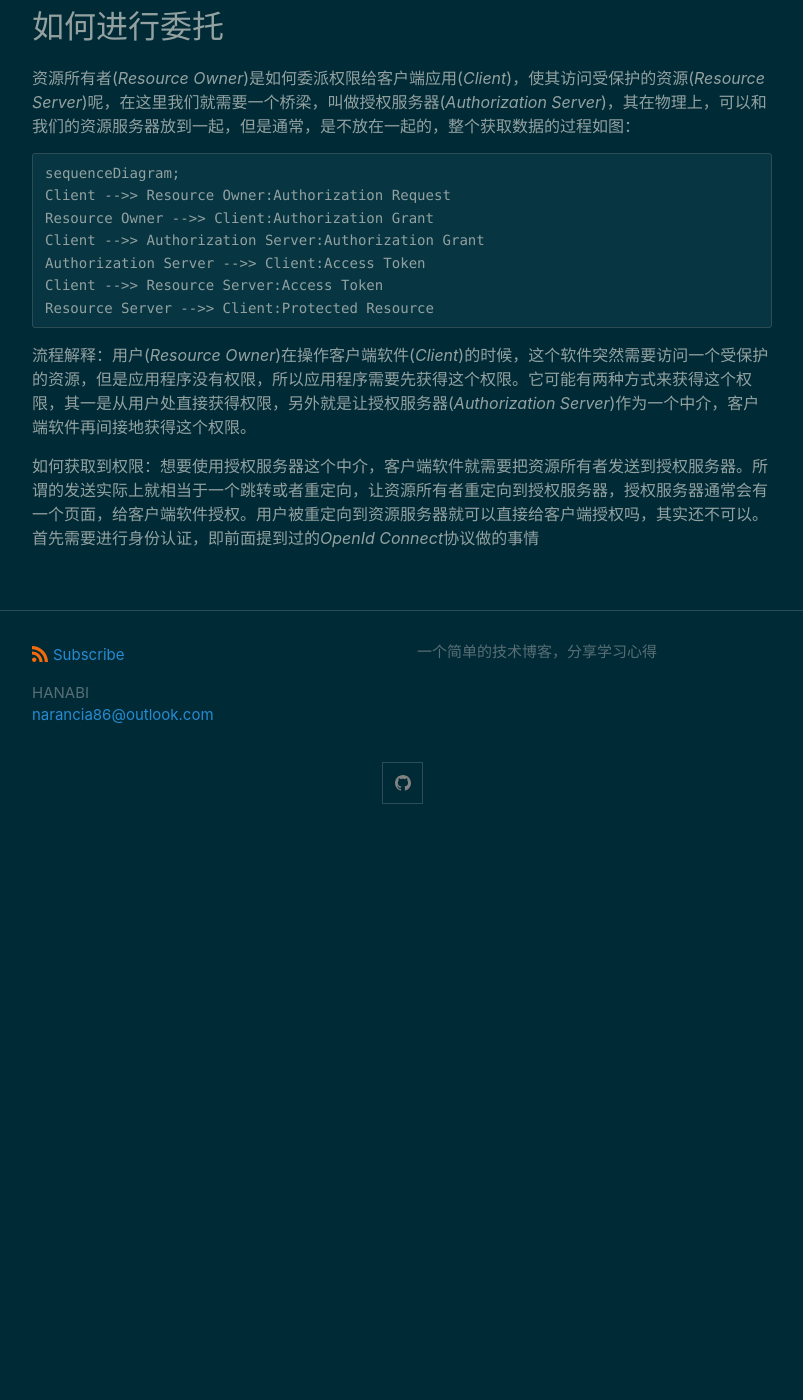
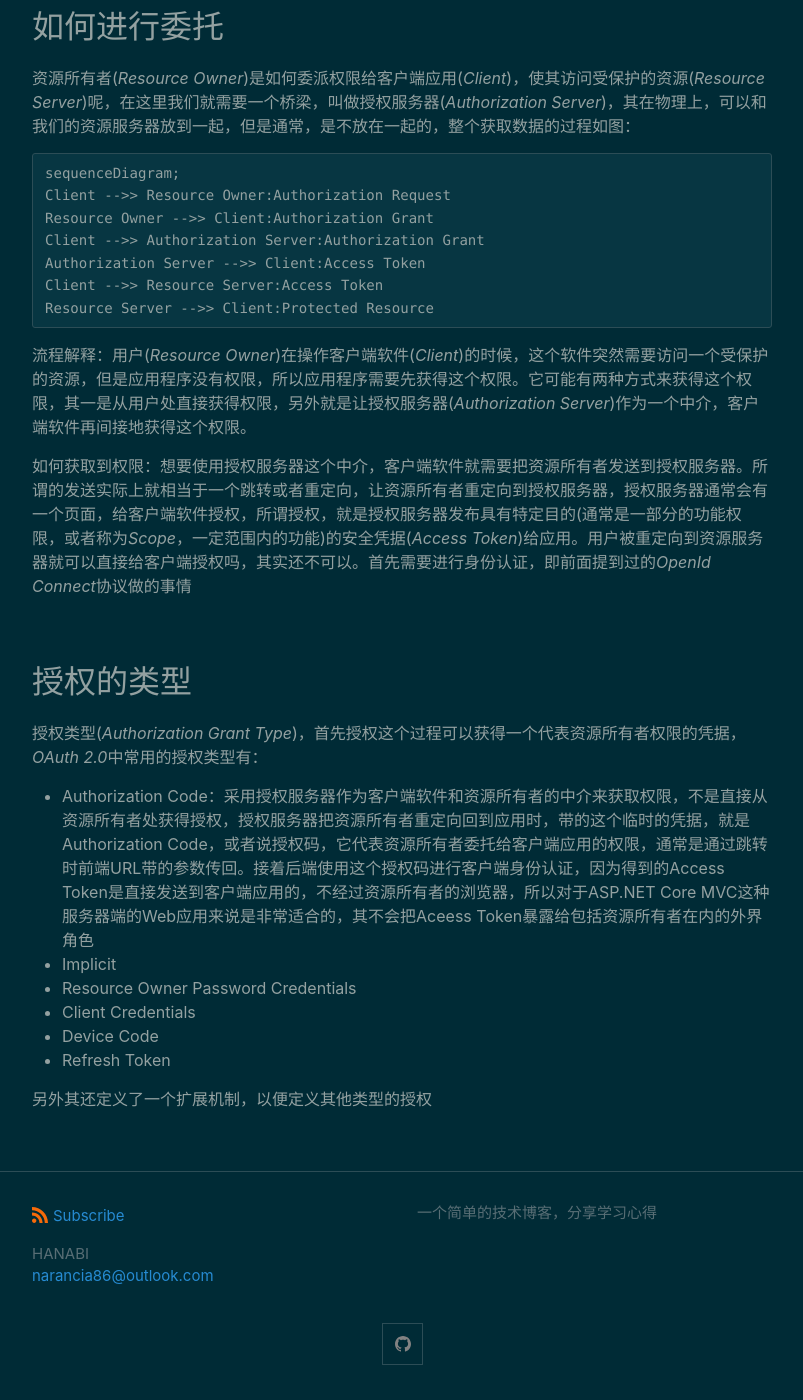
Before and after one commit to KamenRiderKuuga/kamenriderkuuga.github.io, a Jekyll site: the page built from _posts/2020-11-02-DotNETCore-7.md, in a window 1280 px wide and 1400 px high, scrolled down 1231 px. Shown: the whole window, without its empty margins (238-1041 px from the left). Built offline with Jekyll 4.4.1, drawn with Linux system fonts in a browser that asks for light colours; before the commit the page ends 2070 px from its top, so only the background shows below that.

Commit message:
Update 2020-11-02-DotNETCore-7.md

```diff
--- a/_posts/2020-11-02-DotNETCore-7.md
+++ b/_posts/2020-11-02-DotNETCore-7.md
@@ -60,4 +60,19 @@ Resource Server -->> Client:Protected Resource
 
 流程解释：用户(*Resource Owner*)在操作客户端软件(*Client*)的时候，这个软件突然需要访问一个受保护的资源，但是应用程序没有权限，所以应用程序需要先获得这个权限。它可能有两种方式来获得这个权限，其一是从用户处直接获得权限，另外就是让授权服务器(*Authorization Server*)作为一个中介，客户端软件再间接地获得这个权限。
 
-如何获取到权限：想要使用授权服务器这个中介，客户端软件就需要把资源所有者发送到授权服务器。所谓的发送实际上就相当于一个跳转或者重定向，让资源所有者重定向到授权服务器，授权服务器通常会有一个页面，给客户端软件授权。用户被重定向到资源服务器就可以直接给客户端授权吗，其实还不可以。首先需要进行身份认证，即前面提到过的*OpenId Connect*协议做的事情
+如何获取到权限：想要使用授权服务器这个中介，客户端软件就需要把资源所有者发送到授权服务器。所谓的发送实际上就相当于一个跳转或者重定向，让资源所有者重定向到授权服务器，授权服务器通常会有一个页面，给客户端软件授权，所谓授权，就是授权服务器发布具有特定目的(通常是一部分的功能权限，或者称为*Scope*，一定范围内的功能)的安全凭据(*Access Token*)给应用。用户被重定向到资源服务器就可以直接给客户端授权吗，其实还不可以。首先需要进行身份认证，即前面提到过的*OpenId Connect*协议做的事情
+
+
+
+## 授权的类型
+
+授权类型(*Authorization Grant Type*)，首先授权这个过程可以获得一个代表资源所有者权限的凭据，*OAuth 2.0*中常用的授权类型有：
+
+- Authorization Code：采用授权服务器作为客户端软件和资源所有者的中介来获取权限，不是直接从资源所有者处获得授权，授权服务器把资源所有者重定向回到应用时，带的这个临时的凭据，就是Authorization Code，或者说授权码，它代表资源所有者委托给客户端应用的权限，通常是通过跳转时前端URL带的参数传回。接着后端使用这个授权码进行客户端身份认证，因为得到的Access Token是直接发送到客户端应用的，不经过资源所有者的浏览器，所以对于ASP.NET Core MVC这种服务器端的Web应用来说是非常适合的，其不会把Aceess Token暴露给包括资源所有者在内的外界角色
+- Implicit
+- Resource Owner Password Credentials
+- Client Credentials
+- Device Code
+- Refresh Token
+
+另外其还定义了一个扩展机制，以便定义其他类型的授权
```
